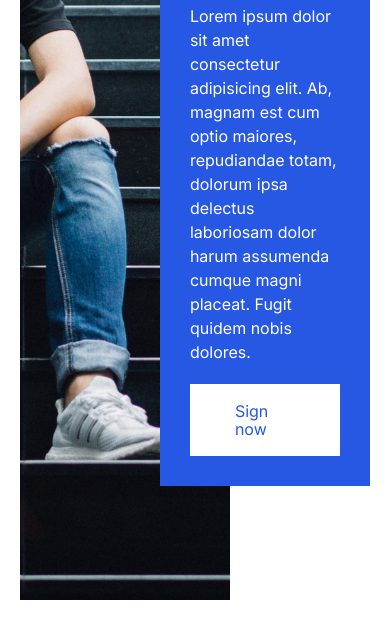
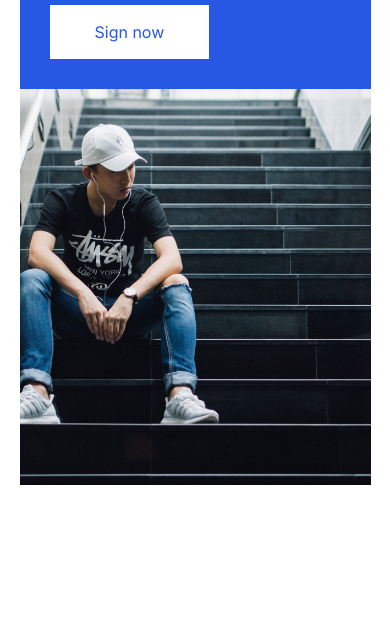
Before and after one commit to lorenapm/CSS-Grid-Practices, a plain HTML site: page card-presentation/index.html in a window 390 px wide. Shown: the part 337-967 px from the top of the page. After the commit the page ends 852 px from the top, so only its background shows below. Drawn offline with Linux system fonts and the light colour scheme.

Commit message:
css styles card mobile

```diff
--- a/card-presentation/styles.css
+++ b/card-presentation/styles.css
@@ -2,7 +2,7 @@
 
 :root {
   --color-primary: #2658e4;
-  --colums-card: repeat(5, 1fr);
+  --columns-card: repeat(5, 1fr);
   --columns-rows: repeat(8, 1fr);
 }
 
@@ -19,38 +19,68 @@ body {
   max-width: 1000px;
   width: 90%;
   display: grid;
-  grid-template-columns: var(--colums-card);
+  grid-template-columns: var(--columns-card);
   grid-template-rows: var(--columns-rows);
 }
 
-/* pseudoelemento se vuelve un grid item, porque está dentro de card*/
-.card::before {
+.card::after {
   content: "";
+  background: red;
   grid-column: 1/4;
   grid-row: 1/-1;
-  background-image: url(./img/img.jpg);
+  background-image: url("./img/img.jpg");
   background-size: cover;
+  width: 100%;
+  height: 100%;
   background-position: top center;
 }
+
 .card__content {
   grid-column: 3/-1;
   grid-row: 2/-2;
   padding: 30px;
-  color: white;
+  color: #fff;
   background: var(--color-primary);
+  z-index: 1;
 }
+
 .card__title {
   font-size: 2rem;
   margin-bottom: 20px;
 }
+
 .card__description {
   margin-bottom: 20px;
   line-height: 1.5;
 }
+
 .card__cta {
   display: inline-block;
-  background: white;
+  background: #fff;
   color: var(--color-primary);
   text-decoration: none;
   padding: 18px 45px;
 }
+
+@media screen and (max-width: 768px) {
+  .card::after {
+    grid-column: 1/-2;
+  }
+
+  .card__content {
+    grid-column: -1/2;
+  }
+}
+
+@media screen and (max-width: 425px) {
+  :root {
+    --columns-card: 1fr;
+    --columns-rows: 1fr 1fr;
+  }
+
+  .card::after,
+  .card__content {
+    grid-column: span 1;
+    grid-row: span 1;
+  }
+}
```
